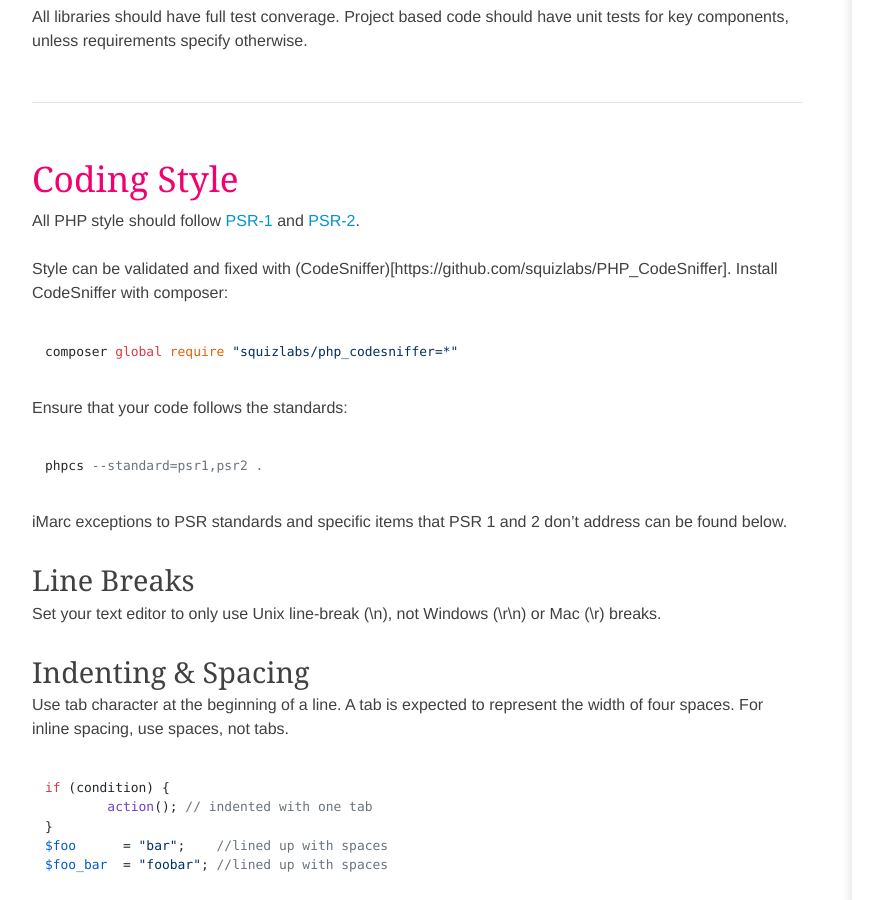
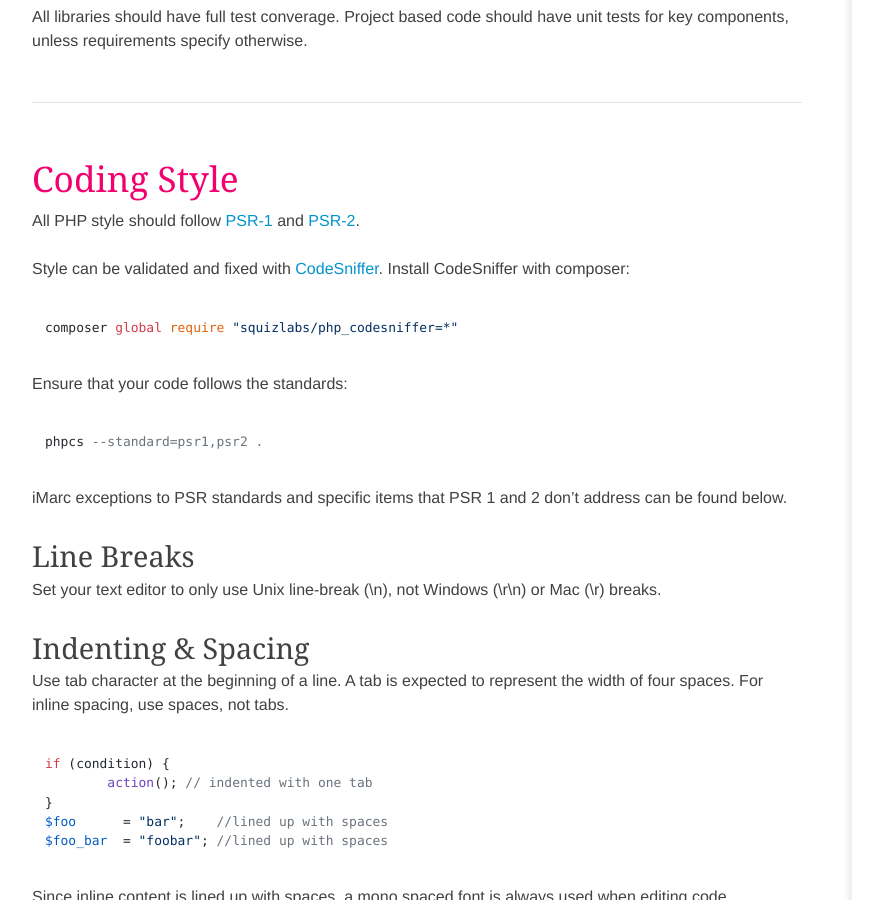
Before and after one commit to imarc/handbook, a Jekyll site: the page built from backend.markdown, in a window 1280 px wide and 900 px high, scrolled down 2656 px. Shown: the whole window, without its empty margins (88-971 px from the left). Built offline with Jekyll 4.4.1, drawn with Linux system fonts in a browser that asks for light colours; nearby versions of some CDN libraries; some web fonts are replaced.

Commit message:
Fixed Codesniffer link

```diff
--- a/backend.markdown
+++ b/backend.markdown
@@ -77,7 +77,7 @@ All libraries should have full test converage. Project based code should have un
 
 All PHP style should follow [PSR-1](https://github.com/php-fig/fig-standards/blob/master/accepted/PSR-1-basic-coding-standard.md) and [PSR-2](https://github.com/php-fig/fig-standards/blob/master/accepted/PSR-2-coding-style-guide.md).
 
-Style can be validated and fixed with (CodeSniffer)[https://github.com/squizlabs/PHP_CodeSniffer]. Install CodeSniffer with composer:
+Style can be validated and fixed with [CodeSniffer](https://github.com/squizlabs/PHP_CodeSniffer). Install CodeSniffer with composer:
 
 	composer global require "squizlabs/php_codesniffer=*"
 
```
